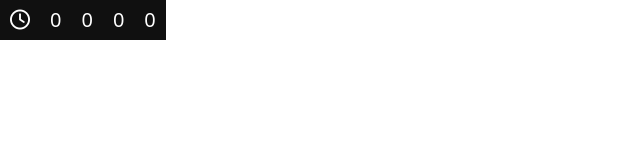
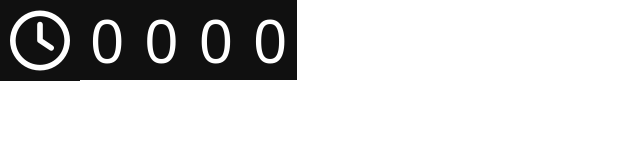
Before and after one commit to 4GeeksAcademy/jide-simple-counter-with-react, a React app: page / in a window 1280 px wide. Shown: the whole page, without its empty margins (0-640 px from the left). Built offline with nearby package versions, Linux system fonts and the light colour scheme.

Commit message:
increase font-size

```diff
--- a/src/styles/index.css
+++ b/src/styles/index.css
@@ -1,7 +1,7 @@
 .bigCounter div{
     display: inline-block;
-    font-size: 20px;
-    line-height: 20px;
+    font-size: 60px;
+    line-height: 60px;
     background: #101010;
     color: white;
     padding: 10px;
```
